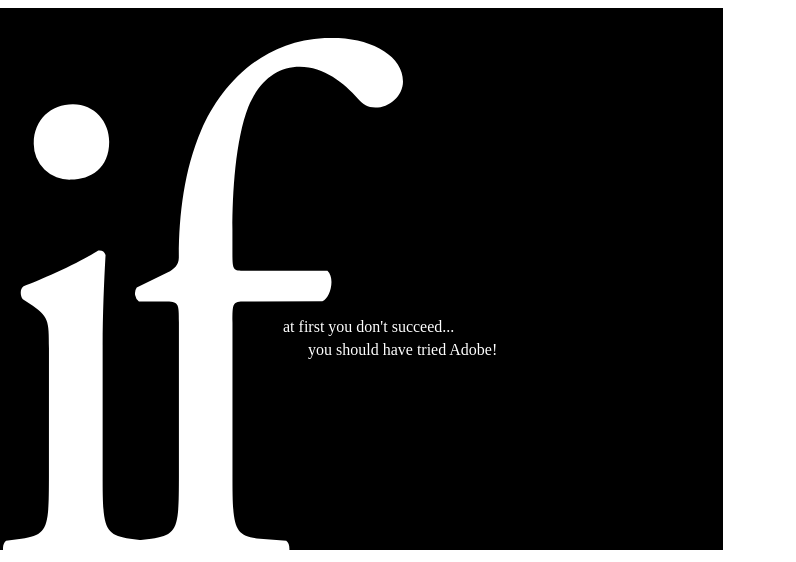
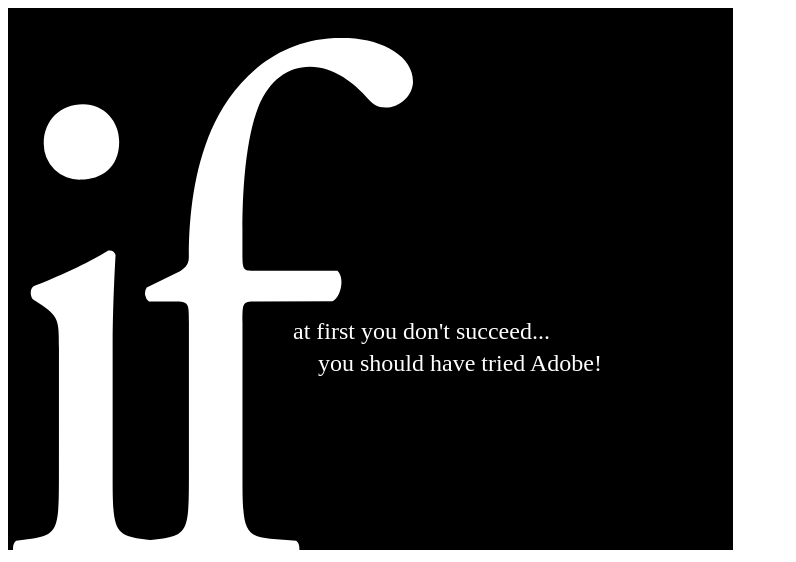
Before and after one commit to HannahLW1519/338_Lab4, a plain HTML site: page index.html in a window 1280 px wide. Shown: the top 562 px of the page, without its empty margins (0-796 px from the left). Drawn offline with Linux system fonts and the light colour scheme.

Commit message:
final upload. this time for real. I'm getting kicked out in 8 minutes.

```diff
--- a/css/main.css
+++ b/css/main.css
@@ -8,7 +8,6 @@ body{
     padding-top: 30px;
     padding-left: 5px;
     padding-bottom: -10px;
-    margin-left: -10px;
 }
 
 .ifsection img {
@@ -18,6 +17,8 @@ body{
 
 .ifsection p {
     color: white;
+    font-family: serif;
+    font-size: 1.5em;
     position: relative;
     top: 275px;
     right: 120px;
@@ -89,4 +90,5 @@ hr{
 
 .body {
     margin: 10px;
+    font-family: serif;
 }
```
